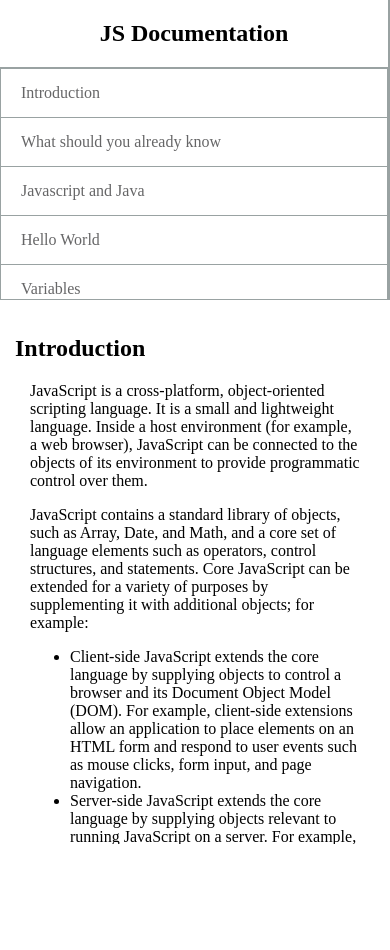
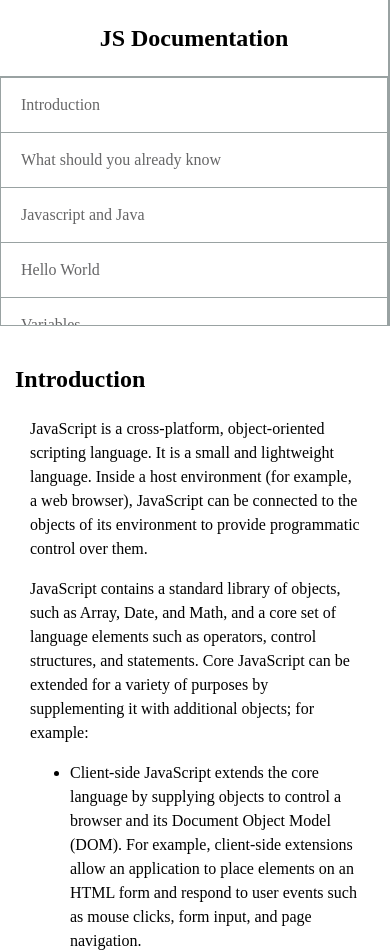
Before and after one commit to Zupi-HR/Technical-Documentation-Page, a plain HTML site: page index.html in a window 390 px wide. Shown: the top 950 px of the page. Before the commit the page ends 844 px from the top, so only its background shows below. Drawn offline with Linux system fonts and the light colour scheme.

Commit message:
finished project

```diff
--- a/index.html
+++ b/index.html
@@ -4,7 +4,7 @@
 <head>
     <meta charset="UTF-8">
     <meta name="viewport" content="width=device-width, initial-scale=1.0">
-    <link rel="stylesheet" href="style.css">
+    <link rel="stylesheet" href="styles.css">
     <title>Document</title>
 </head>
 
--- a/style.css
+++ b/styles.css
@@ -6,11 +6,12 @@ html, body {
     margin: 0;
     padding: 0;
     height: 100%;
+    line-height: 1.5;
 }
 
 .container {
     display: flex;
-    height: 100%;
+
 
 }
 
@@ -71,11 +72,11 @@ code {
         position: static;
         flex: 1;
         width: 100%;
-        height: 300px;
     }
 
     .navbar-content {
         border: 1px solid #99A2A2;
+        height: 250px;
     }
 
     #main-doc {
```
